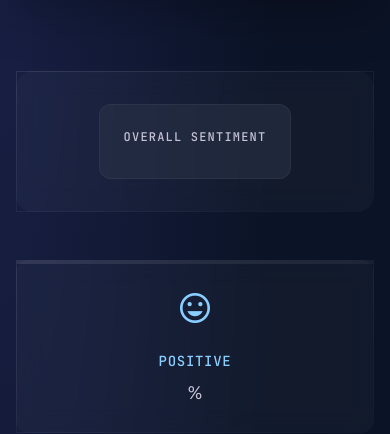
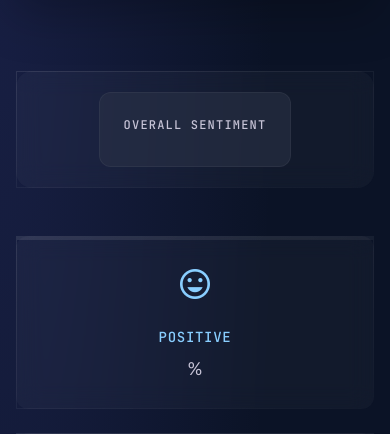
Before and after one commit to prathameshsarange/Youtube-Sentiment-Analyzer, a Flask app: template templates/result.html in a window 390 px wide. Shown: the part 89-523 px from the top of the page. Run offline with Flask 3, Linux system fonts and the light colour scheme; the template is opened without the code that fills it, so the values that code supplies are empty; some libraries are stand-ins or nearby versions.

Commit message:
Added break-words

```diff
--- a/templates/result.html
+++ b/templates/result.html
@@ -170,17 +170,17 @@
         <div class="w-full max-w-6xl space-y-12">
 
             <!-- Video Info & Overall Sentiment Header -->
-            <div class="flex flex-col lg:flex-row gap-8 items-center justify-between glass-card p-8 rounded-2xl">
+            <div class="flex flex-col lg:flex-row gap-6 md:gap-8 items-center justify-between glass-card p-5 md:p-8 rounded-2xl w-full">
                 {% if thumbnail %}
-                <div class="flex items-center gap-6">
+                <div class="flex flex-col sm:flex-row items-center text-center sm:text-left gap-4 sm:gap-6 w-full lg:w-auto">
                     <img src="{{ thumbnail }}" alt="Video Thumbnail"
-                        class="rounded-xl w-48 shadow-lg border border-white/10">
-                    <div class="space-y-2 max-w-lg">
-                        <span class="text-secondary font-label-md text-label-md uppercase tracking-widest">Analyzed
+                        class="rounded-xl w-full max-w-[12rem] sm:max-w-none sm:w-48 shadow-lg border border-white/10 shrink-0">
+                    <div class="space-y-2 w-full sm:max-w-lg min-w-0">
+                        <span class="text-secondary font-label-md text-label-md uppercase tracking-widest block">Analyzed
                             Video</span>
-                        <h2 class="font-headline-md text-headline-md text-on-surface line-clamp-2">{{ video_title }}
+                        <h2 class="font-headline-md text-[20px] sm:text-headline-md text-on-surface line-clamp-2 break-words">{{ video_title }}
                         </h2>
-                        <p class="font-body-md text-body-md text-on-surface-variant">Total Comments: <span
+                        <p class="font-body-md text-body-md text-on-surface-variant break-words">Total Comments: <span
                                 class="text-primary font-bold">{{ total }}</span></p>
                     </div>
                 </div>
```
